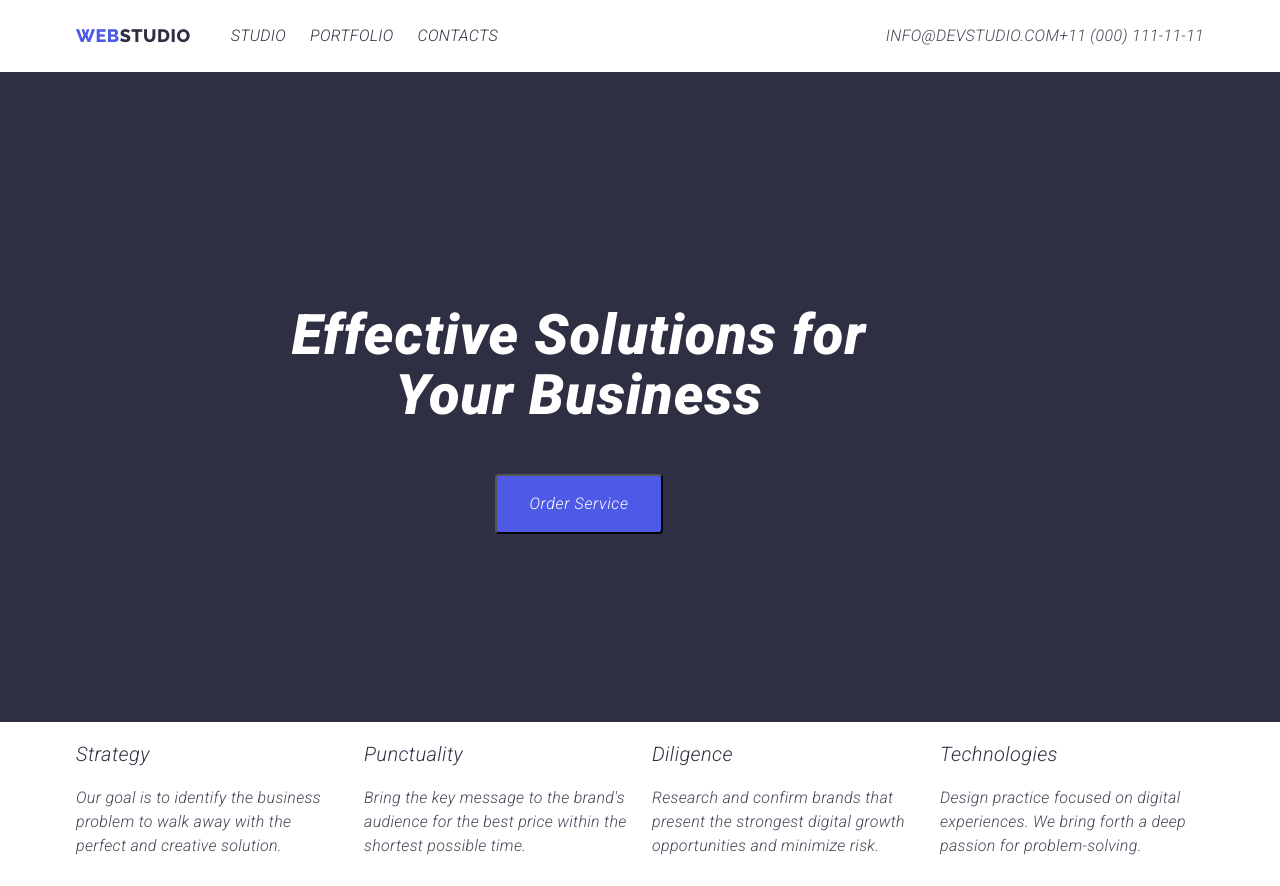
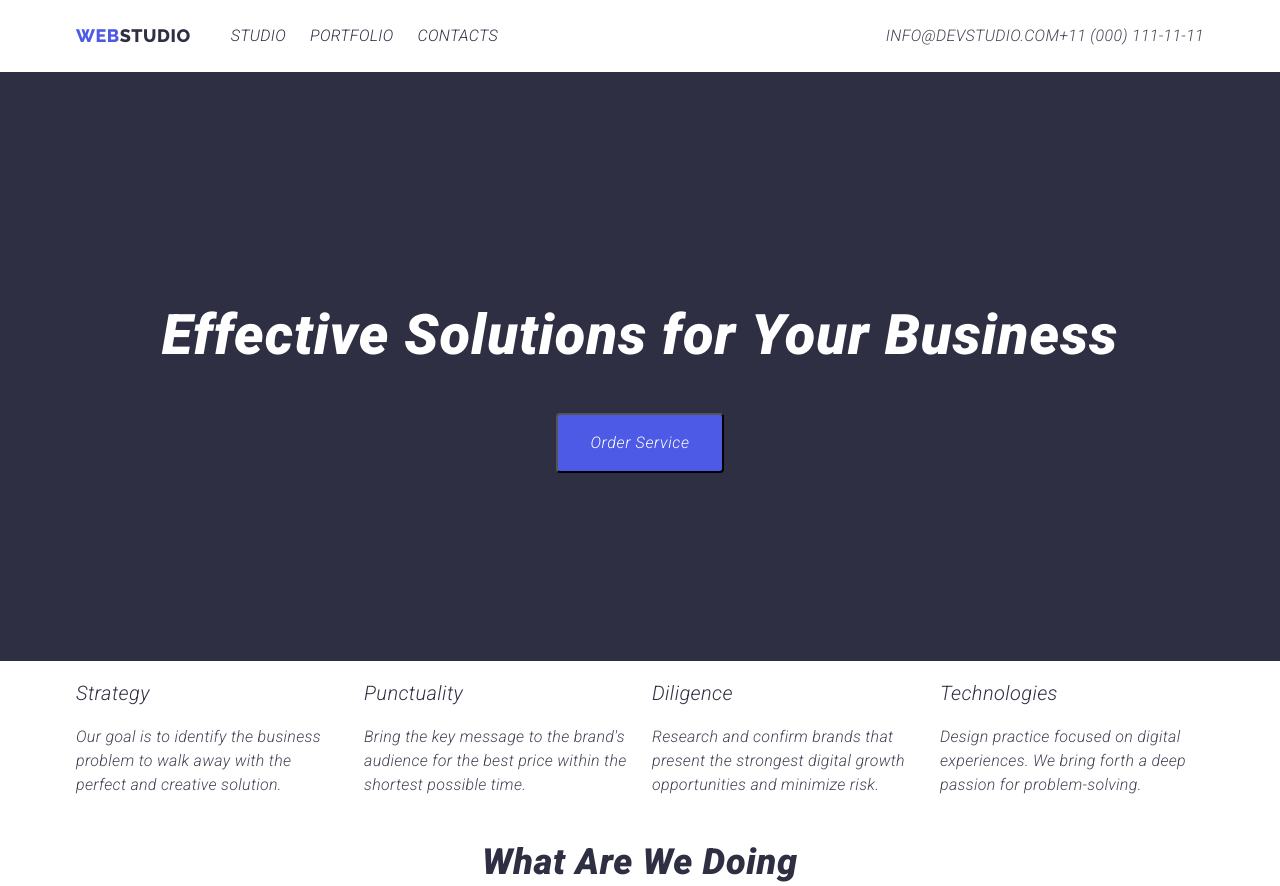
Before and after one commit to Vitalii-Kachan/goit-markup-hw-03, a plain HTML site: page index.html in a window 1280 px wide. Shown: the top 886 px of the page. Drawn offline with nearby package versions, Linux system fonts and the light colour scheme.

Commit message:
Update styles.css

```diff
--- a/css/styles.css
+++ b/css/styles.css
@@ -151,17 +151,16 @@ main section
 
 .container-main {
   display: flex;
-  margin: 0%;
-  padding: 0%;
   flex-direction: column;
-  align-content: center;
+  align-items: center;
 
 }
 
 .title-major {
-  margin-bottom: 48px;
-  margin-left: 274px;
-  margin-right: 274px;
+  display: block;
+  margin-left: auto;
+  margin-right: auto;
+  align-items: center;
   font-family: 'Roboto', sans-serif;
   color: var(--primary-white-color, #ffffff);
   font-size: 56px;
```
